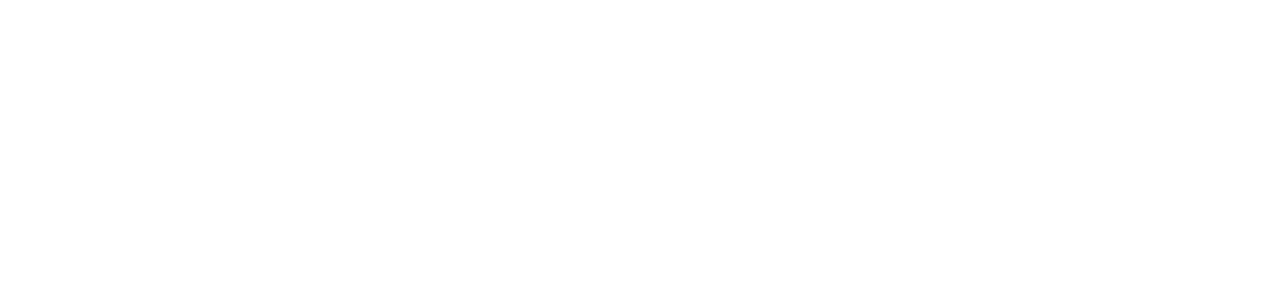
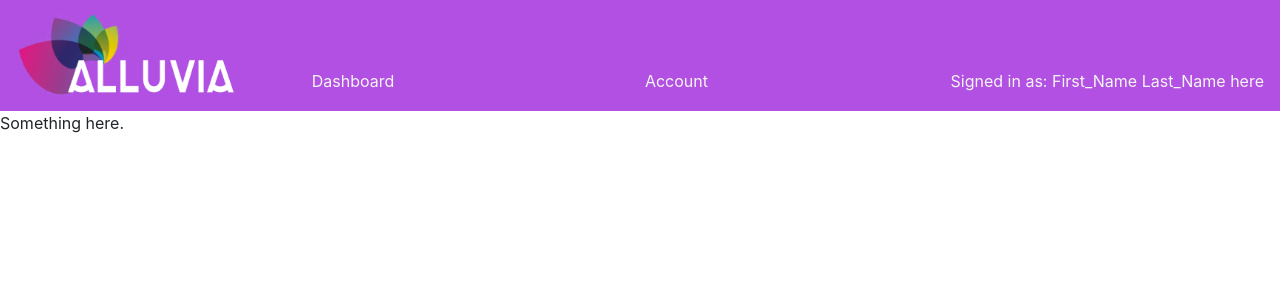
Before and after one commit to Wesley-Ryan/Alluvia-FE, a React (Create React App) app: page /user/1 in a window 1280 px wide. Shown: the top 300 px of the page. Built offline with nearby package versions, Linux system fonts and the light colour scheme.

Commit message:
import useEffect, handle state

```diff
--- a/src/App.js
+++ b/src/App.js
@@ -1,6 +1,7 @@
 import Navigation from "./components/Navigation";
 import Homepage from "./components/Homepage";
 import Login from "./components/Login";
+import Dashboard from "./components/Dashboard";
 import { Route } from "react-router-dom";
 import "./App.css";
 
@@ -9,6 +10,7 @@
     <div className="App">
       <Route path="/account/login" component={() => <Login />} />
       <Route exact path="/" component={() => <Homepage />} />
+      <Route exact path="/user/:id" component={() => <Dashboard />} />
 
       <header className="App-header"></header>
     </div>
--- /dev/null
+++ b/src/components/Dashboard.js
@@ -0,0 +1,17 @@
+import React, { useEffect } from "react";
+import Navigation from "./Navigation";
+
+const Dashboard = () => {
+  //state or context?
+  useEffect(() => {
+    //call to pull user subs here
+  }, []);
+  return (
+    <div>
+      <Navigation />
+      Something here.
+    </div>
+  );
+};
+
+export default Dashboard;
--- a/src/components/TabbedLogin.js
+++ b/src/components/TabbedLogin.js
@@ -16,10 +16,7 @@
           title="|||"
           drop="left"
         >
-          <Dropdown.Item href="#/action-1">
-            <Register />
-          </Dropdown.Item>
-          <Dropdown.Item href="#/action-2"></Dropdown.Item>
+          <Register />
         </DropdownButton>
       ) : (
         <Register />
```
